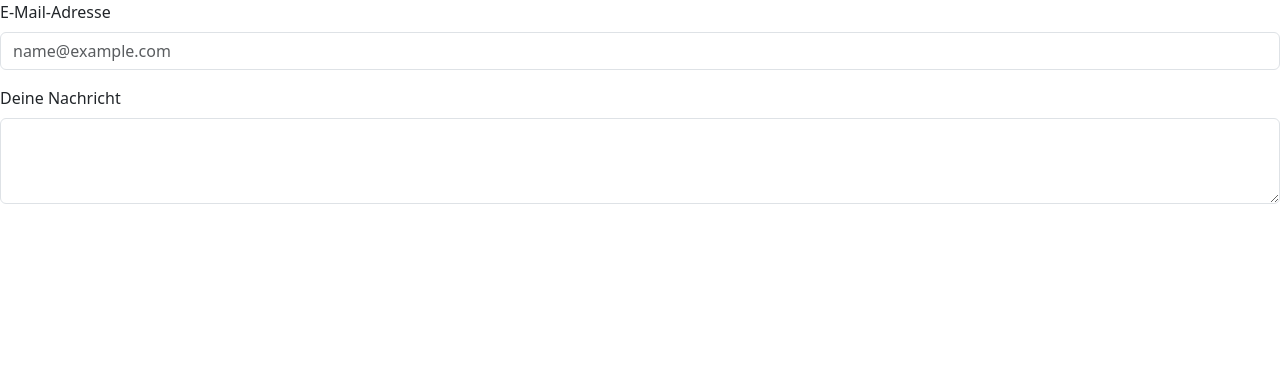
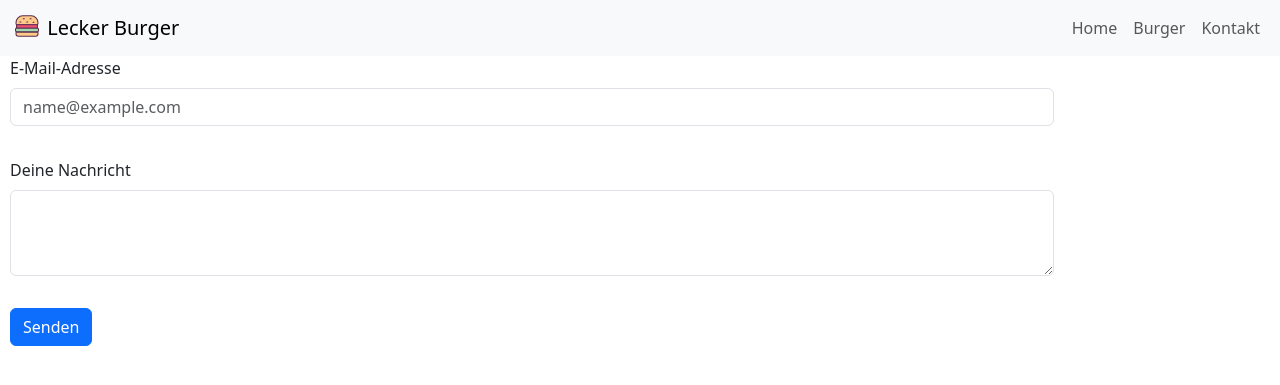
Before and after one commit to Lammy85/flaskTest, a Flask app: template templates/contact.html in a window 1280 px wide. Shown: the top 385 px of the page. Run offline with Flask 3, Linux system fonts and the light colour scheme; the template is opened without the code that fills it, so the values that code supplies are empty.

Commit message:
kontaktformular

```diff
--- a/main.py
+++ b/main.py
@@ -52,6 +52,12 @@ def start_page():
 
     return render_template('index.html')
 
+#Endpoint zum Kontaktformular
+
+@app.route('/kontakt')
+def kontakt():
+     return render_template('contact.html')
+
 #Endpoint Seite mit Tabelle
 
 @app.route('/tabelle')
@@ -70,5 +76,7 @@ def delete_burger(burger_id):
         return jsonify({'success': True}), 200 #HTTP-Statuscode -> OK
     return jsonify({'error': 'Datensatz nicht gefunden'}), 404 #HTTP-Statuscode -> Not Found
 
+
+
 if __name__ == "__main__":
     app.run()
--- a/templates/contact.html
+++ b/templates/contact.html
@@ -1,5 +1,6 @@
 <!DOCTYPE html>
 <html lang="en">
+
 <head>
     <meta charset="UTF-8">
     <meta name="viewport" content="width=device-width, initial-scale=1.0">
@@ -8,14 +9,61 @@
     <! Bootstrap verlinkung -->
 
         <link href="https://cdn.jsdelivr.net/npm/bootstrap@5.3.3/dist/css/bootstrap.min.css" rel="stylesheet"
-                integrity="sha384-QWTKZyjpPEjISv5WaRU9OFeRpok6YctnYmDr5pNlyT2bRjXh0JMhjY6hW+ALEwIH"
-                crossorigin="anonymous">
+            integrity="sha384-QWTKZyjpPEjISv5WaRU9OFeRpok6YctnYmDr5pNlyT2bRjXh0JMhjY6hW+ALEwIH" crossorigin="anonymous">
         <script src="https://cdn.jsdelivr.net/npm/bootstrap@5.3.3/dist/js/bootstrap.bundle.min.js"
             integrity="sha384-YvpcrYf0tY3lHB60NNkmXc5s9fDVZLESaAA55NDzOxhy9GkcIdslK1eN7N6jIeHz"
             crossorigin="anonymous"></script>
+
+        <! Style - vllt in Zukunft mit CSS-File ersetzen -->
+
+            <style>
+                .my-form {
+                    position: relative;
+                    left: 10px;
+                    width: calc(100% - 220px);
+                }
+            </style>
 </head>
+
 <body>
+    <! Navigationsleiste -->
 
+        <nav class="navbar bg-body-tertiary">
+            <div class="container-fluid">
+                <a class="navbar-brand" href="#">
+
+                    <! Link zum Icon -->
+
+                        <img src="static/hamburger-svgrepo-com.svg" alt="Logo" width="30" height="24"
+                            class="d-inline-block align-text-top">
+                        Lecker Burger
+                </a>
+                <div class="navbar-expand">
+                    <ul class="navbar-nav">
+
+                        <! Home-Link -->
+
+                            <li class="nav-item">
+                                <a class="nav-link" href="{{ url_for('start_page') }}">Home</a>
+                            </li>
+
+                            <! Link zur Burger-Tabelle -->
+
+                                <li>
+                                    <a class="nav-link" href="{{ url_for('tabelle') }}">Burger</a>
+                                </li>
+
+                                <! Link zum Kontaktformular (derzeitige Seite) -->
+
+                                    <li>
+                                        <a class="nav-link" aria-current="page" href="#">Kontakt</a>
+                                    </li>
+                    </ul>
+                </div>
+            </div>
+        </nav>
+
+        <form class="row g-3 align-items-center my-form">
             <div class="mb-3">
                 <label for="exampleFormControlInput1" class="form-label">E-Mail-Adresse</label>
                 <input type="email" class="form-control" id="exampleFormControlInput1" placeholder="name@example.com">
@@ -24,6 +72,10 @@
                 <label for="exampleFormControlTextarea1" class="form-label">Deine Nachricht</label>
                 <textarea class="form-control" id="exampleFormControlTextarea1" rows="3"></textarea>
             </div>
+            <div class="col-auto">
+                <button type="submit" class="btn btn-primary mb-3">Senden</button>
+            </div>
+        </form>
+</body>
 
-</body>
 </html>
--- a/templates/index.html
+++ b/templates/index.html
@@ -79,6 +79,12 @@
 
                                     <li>
                                         <a class="nav-link" href="{{ url_for('tabelle') }}">Burger</a>
+                                    </li>
+
+                                    <! Link zum Kontaktformular -->
+
+                                    <li>
+                                        <a class="nav-link" href="{{ url_for('kontakt') }}">Kontakt</a>
                                     </li>
                         </ul>
                     </div>
```
Also changed, not shown: templates/burgerlist.html (+10 -2 lines). Lines whose indentation alone changed are shown as unchanged.
